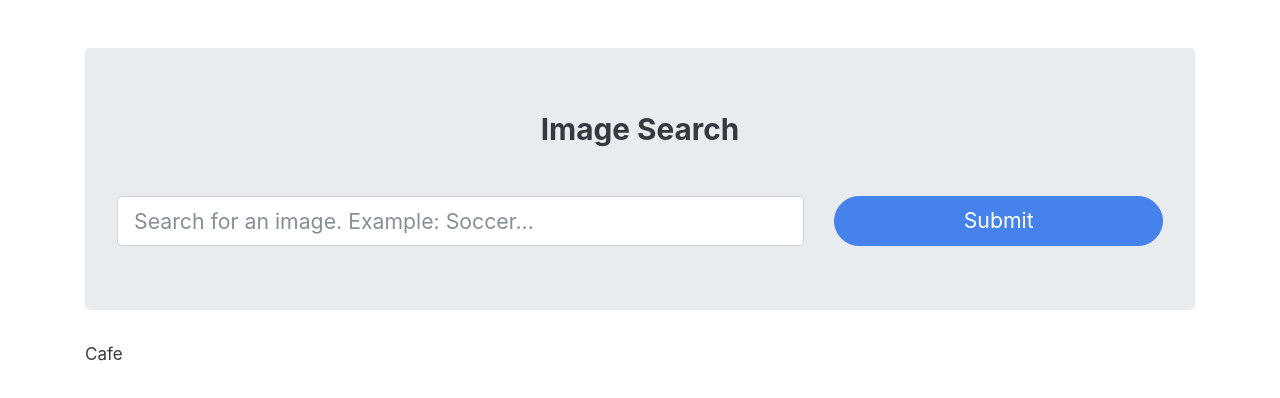
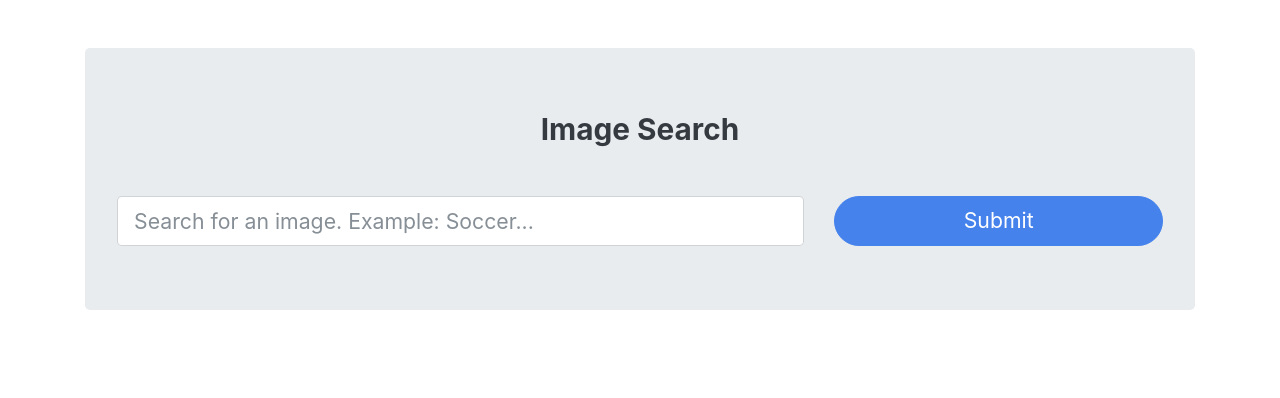
Before and after one commit to AloisCRR/image-search-web-app, a React (Create React App) app: page / in a window 1280 px wide. Shown: the top 398 px of the page. Built offline with nearby package versions, Linux system fonts and the light colour scheme; the HTML template or start-up script is replaced by a standard one.

Commit message:
Getting a custom url to API, from search.js component

```diff
--- a/src/App.js
+++ b/src/App.js
@@ -1,4 +1,4 @@
-import React, {useState} from 'react';
+import React, { useState, useEffect } from 'react';
 import './App.css';
 
 // Importing components
@@ -10,15 +10,22 @@ Pass: hola1234 */
 
 function App() {
 
-  const [searchWord, setSearchWord]= useState("Cafe");
+  const [searchWord, setSearchWord] = useState(null);
+
+  useEffect(() => {
+    if (searchWord !== null) {
+    const url = `https://pixabay.com/api/?key=15216018-e65acb1671acb3c799dd2acbc&q=${searchWord}`;
+    console.log(url);
+  }
+}, [searchWord]);
 
 return (
   <div className="container">
     <div className="jumbotron mt-5">
       <h3 className="text-center mb-5">Image Search</h3>
-        <Search data={(data)=>{
+      <Search data={data => {
         setSearchWord(data);
-        }}/>
+      }} />
     </div>
     {searchWord}
   </div>
```
Lines whose indentation alone changed are shown as unchanged.
